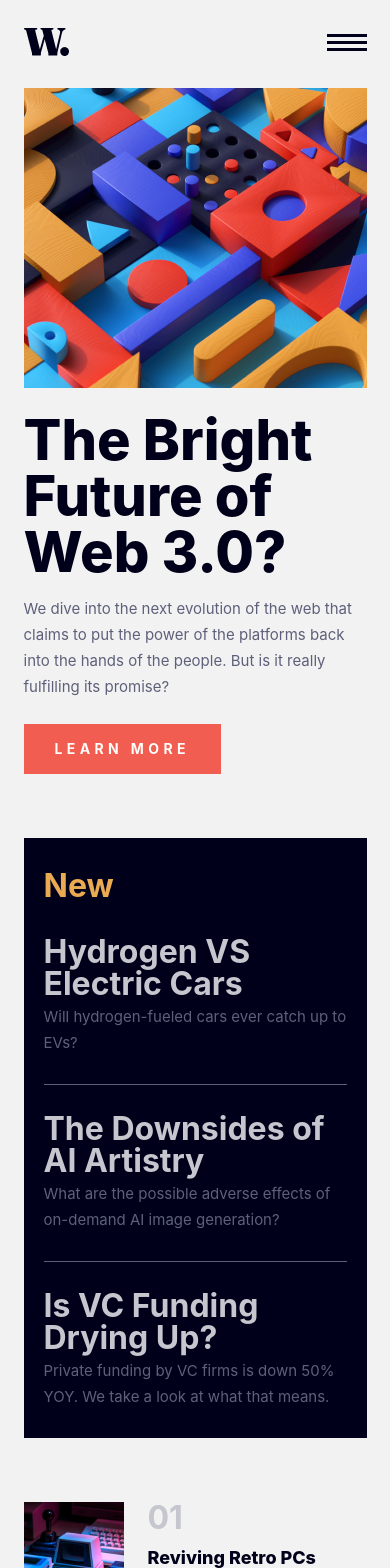
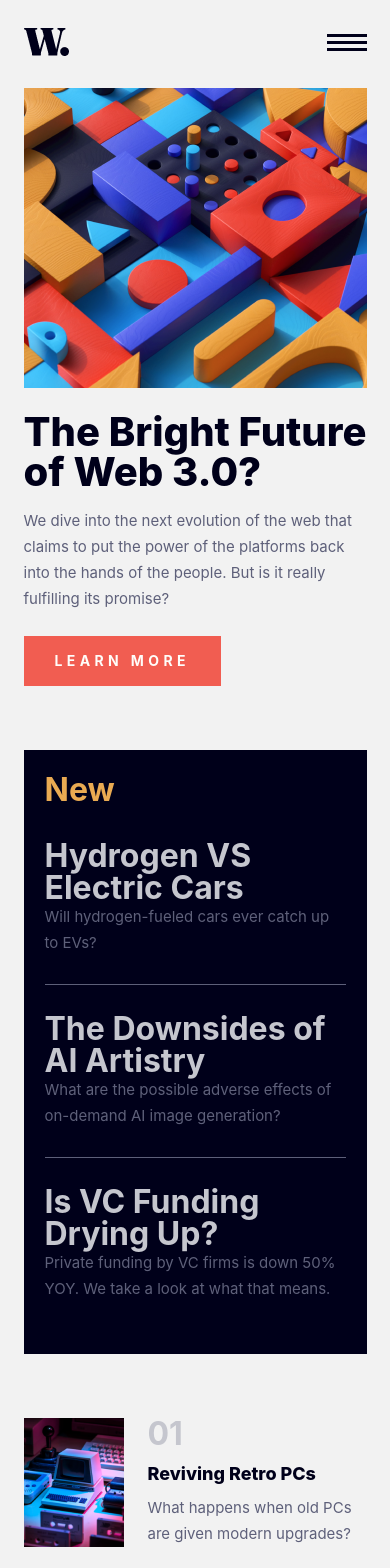
Before and after one commit to thenameiswiiwin/news-homepage, a React (Vite) app: page / in a window 390 px wide. Shown: the top 1568 px of the page. Built offline with nearby package versions, Linux system fonts and the light colour scheme.

Commit message:
mobile responsive

```diff
--- a/src/components/App.tsx
+++ b/src/components/App.tsx
@@ -1,15 +1,15 @@
-import Header from './Header';
+import Nav from './Nav';
 import Hero from './Hero';
-import New from './New';
 import Article from './Article';
 
 const App = () => {
   return (
-    <div className="container py-7">
-      <Header />
-      <main className="space-y-16 pt-8">
+    <div className="container space-y-8 py-7 lg:space-y-[61px] lg:py-32">
+      <header>
+        <Nav />
+      </header>
+      <main className="space-y-16">
         <Hero />
-        <New />
         <Article />
       </main>
     </div>
--- a/src/components/Article.tsx
+++ b/src/components/Article.tsx
@@ -29,9 +29,9 @@ const Article = () => {
       {ARTICLES.map((article) => (
         <div key={article.id} className="flex gap-6">
           <img src={article.img} alt={article.title} />
-          <div className="flex flex-col gap-3">
+          <div className="space-y-3">
             <h2 className="text-silver">{article.id}</h2>
-            <div className="space-y-2">
+            <div className="space-y-[9px]">
               <h5>{article.title}</h5>
               <p>{article.desc}</p>
             </div>
--- a/src/components/Header.tsx
+++ /dev/null
@@ -1,56 +0,0 @@
-import { useState } from 'react';
-import Logo from '../assets/images/logo.png';
-import Hamburger from '../assets/images/hamburger.svg';
-import Close from '../assets/images/close.svg';
-
-const NAVLIST = [
-  { name: 'Home' },
-  { name: 'New' },
-  { name: 'Popular' },
-  { name: 'Trending' },
-  { name: 'Categories' },
-];
-
-const Header = () => {
-  const [isNavOpen, setIsNavOpen] = useState(false);
-
-  const handleClick = () => setIsNavOpen(!isNavOpen);
-
-  return (
-    <header>
-      <nav className="flex items-center justify-between">
-        <img src={Logo} alt="w" />
-        <ul className="sm:hidden lg:flex">
-          {NAVLIST.map((item) => (
-            <li key={item.name}>{item.name}</li>
-          ))}
-        </ul>
-        {!isNavOpen && (
-          <button type="button" className="lg:hidden" onClick={handleClick}>
-            <img src={Hamburger} alt="hamburger menu" />
-          </button>
-        )}
-        {isNavOpen && (
-          <section className="absolute top-0 right-0 w-2/3 bg-background">
-            <div className="container h-screen pt-7 backdrop-blur">
-              <button
-                type="button"
-                className="float-right lg:hidden"
-                onClick={handleClick}
-              >
-                <img src={Close} alt="close hamburger" />
-              </button>
-              <ul className="space-y-6 pt-36">
-                {NAVLIST.map((item) => (
-                  <li key={item.name}>{item.name}</li>
-                ))}
-              </ul>
-            </div>
-          </section>
-        )}
-      </nav>
-    </header>
-  );
-};
-
-export default Header;
--- a/src/components/Hero.tsx
+++ b/src/components/Hero.tsx
@@ -1,24 +1,32 @@
+import New from './New';
 import HeroDesktop from '../assets/images/hero-desktop.png';
 import HeroMobile from '../assets/images/hero-mobile.png';
 
 const Hero = () => {
   return (
-    <section className="space-y-6">
+    <section className="space-y-16">
+      <article className="space-y-6">
         <picture>
           <source srcSet={HeroDesktop} media="(min-width: 1400px)" />
           <img src={HeroMobile} alt="hero" />
         </picture>
         <div className="space-y-4">
           <h1>The Bright Future of Web 3.0?</h1>
-        <p>
+          <div>
+            <p className="pb-6">
               We dive into the next evolution of the web that claims to put the
-          power of the platforms back into the hands of the people. But is it
-          really fulfilling its promise?
+              power of the platforms back into the hands of the people. But is
+              it really fulfilling its promise?
             </p>
-      </div>
             <button type="button" className="btn">
               Learn More
             </button>
+          </div>
+        </div>
+      </article>
+      <aside>
+        <New />
+      </aside>
     </section>
   );
 };
--- /dev/null
+++ b/src/components/Nav.tsx
@@ -0,0 +1,54 @@
+import { useState } from 'react';
+import Logo from '../assets/images/logo.png';
+import Hamburger from '../assets/images/hamburger.svg';
+import Close from '../assets/images/close.svg';
+
+const NAVLIST = [
+  { name: 'Home' },
+  { name: 'New' },
+  { name: 'Popular' },
+  { name: 'Trending' },
+  { name: 'Categories' },
+];
+
+const Nav = () => {
+  const [isNavOpen, setIsNavOpen] = useState(false);
+
+  const handleClick = () => setIsNavOpen(!isNavOpen);
+
+  return (
+    <nav className="flex items-center justify-between">
+      <img src={Logo} alt="w" />
+      <ul className="gap-10 sm:hidden lg:flex">
+        {NAVLIST.map((item) => (
+          <li key={item.name}>{item.name}</li>
+        ))}
+      </ul>
+      {!isNavOpen && (
+        <button type="button" className="lg:hidden" onClick={handleClick}>
+          <img src={Hamburger} alt="hamburger menu" />
+        </button>
+      )}
+      {isNavOpen && (
+        <section className="absolute top-0 right-0 h-screen w-2/3 bg-background backdrop-blur-md">
+          <div className="container h-screen pt-7 backdrop-blur">
+            <button
+              type="button"
+              className="float-right lg:hidden"
+              onClick={handleClick}
+            >
+              <img src={Close} alt="close hamburger" />
+            </button>
+            <ul className="space-y-6 pt-36">
+              {NAVLIST.map((item) => (
+                <li key={item.name}>{item.name}</li>
+              ))}
+            </ul>
+          </div>
+        </section>
+      )}
+    </nav>
+  );
+};
+
+export default Nav;
--- a/src/components/New.tsx
+++ b/src/components/New.tsx
@@ -17,11 +17,11 @@ const NEWLIST = [
 
 const New = () => {
   return (
-    <section className="space-y-1.5 bg-dark px-5 pt-8">
+    <section className="space-y-1.5 bg-dark px-[21px] py-6 lg:py-8 lg:px-6">
       <h2>New</h2>
       <ul>
         {NEWLIST.map((item) => (
-          <li key={item.title} className="heroNews space-y-1 py-7">
+          <li key={item.title} className="heroNews py-7">
             <h3>{item.title}</h3>
             <p>{item.description}</p>
           </li>
--- a/src/index.css
+++ b/src/index.css
@@ -32,7 +32,7 @@
   }
 
   h1 {
-    @apply text-2xl font-extrabold text-dark lg:text-xl;
+    @apply text-xl font-extrabold text-dark lg:text-2xl;
   }
 
   h2 {
--- a/tailwind.config.js
+++ b/tailwind.config.js
@@ -10,7 +10,10 @@ module.exports = {
     },
     container: {
       center: true,
-      padding: '1rem', // 16px
+      padding: {
+        DEFAULT: '1rem', // 16px
+        lg: '10.3125rem', // 32px
+      },
     },
     colors: {
       background: '#f2f2f2',
@@ -37,6 +40,7 @@ module.exports = {
       padding: {
         13: '0.8125rem', // 13px
         31: '1.9375rem', // 31px
+        61: '3.8125rem', // 61px
       },
       letterSpacing: {
         btn: '4.375px',
```
Also changed, not shown: src/assets/images/hero-desktop.png. Lines whose indentation alone changed are shown as unchanged.
